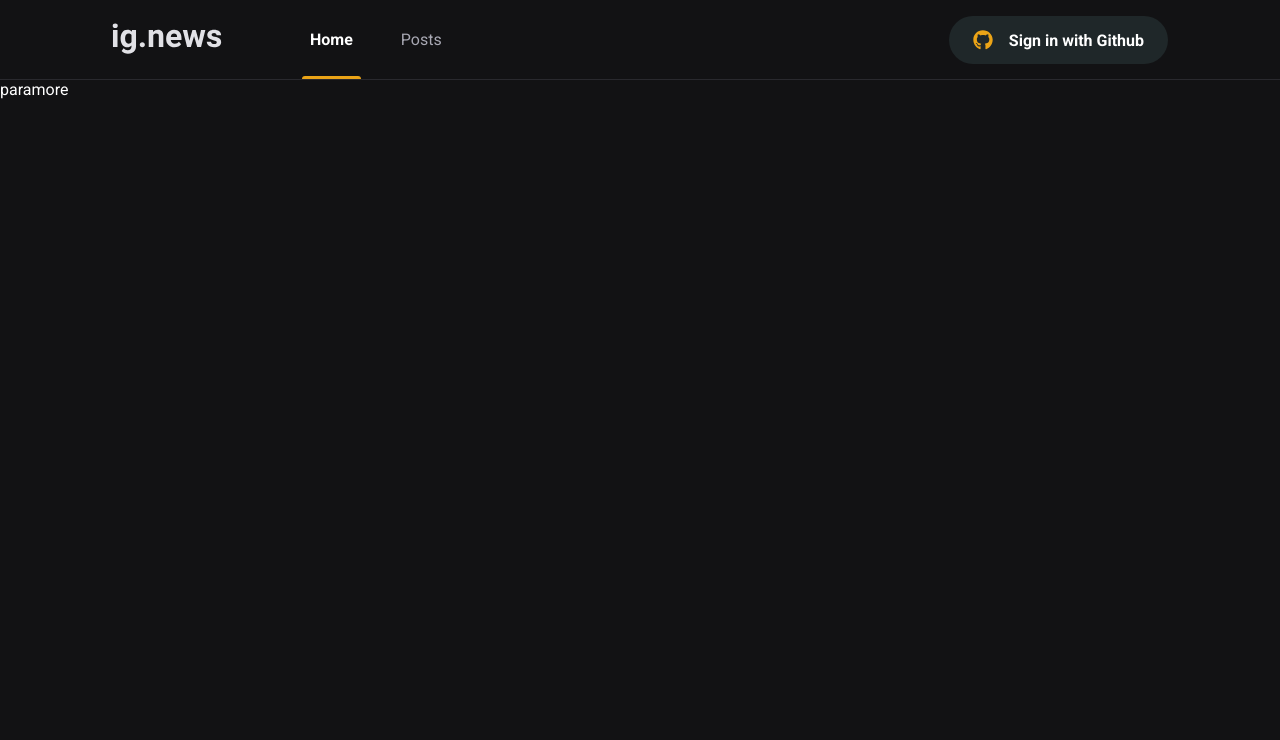
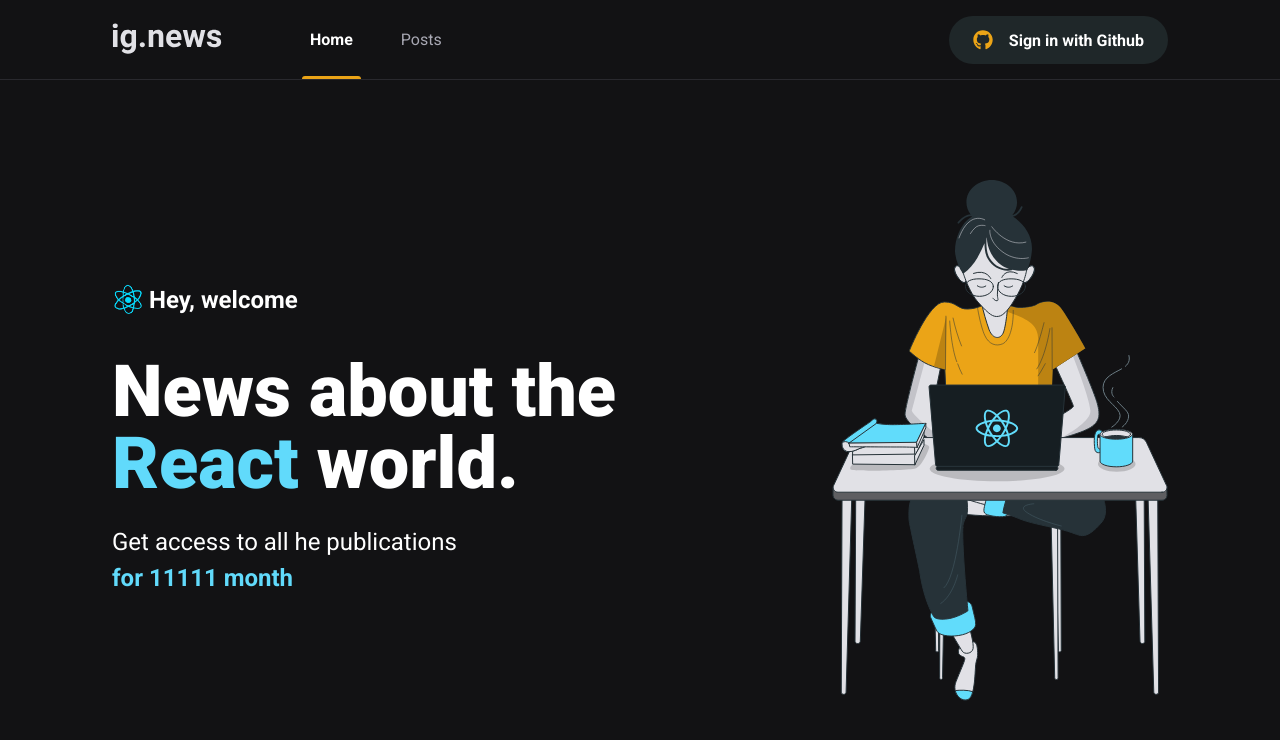
Before and after one commit to slooock/ignews, a Next.js app: page / in a window 1280 px wide. Shown: the top 740 px of the page. Built offline with nearby package versions, Linux system fonts and the light colour scheme; no server answers.

Commit message:
add dashboard

```diff
--- /dev/null
+++ b/src/pages/home.module.scss
@@ -0,0 +1,53 @@
+.contentContainer {
+  max-width: 1120px;
+  margin: 0 auto;
+  padding: 0 2rem;
+  height: calc(100vh - 5rem);
+
+  display: flex;
+  align-items: center;
+  justify-content: space-between;
+}
+
+.hero {
+  max-width: 600px;
+
+  > span {
+    font-size: 1.5rem;
+    font-weight: bold;
+
+    display: flex;
+    flex-direction: row;
+    align-items: center;
+
+    img {
+      margin-right: 5px;
+    }
+  }
+
+  h1 {
+    font-size: 4.5rem;
+    line-height: 4.5rem;
+    font-weight: 900;
+    margin-top: 2.5rem;
+
+    span {
+      color: var(--cyan-500);
+    }
+  }
+
+  p {
+    font-size: 1.5rem;
+    line-height: 2.25rem;
+    margin-top: 1.5rem;
+
+    span {
+      color: var(--cyan-500);
+      font-weight: bold;
+    }
+  }
+
+  button {
+    margin-top: 2.5rem;
+  }
+}
--- a/src/pages/index.tsx
+++ b/src/pages/index.tsx
@@ -1,3 +1,47 @@
-export default function Home() {
-  return <div>paramore</div>;
+import { GetStaticProps } from "next";
+import Head from "next/head";
+
+// import { SubscribeButton } from "../components/SubscribeButton";
+
+import styles from "./home.module.scss";
+
+interface IHomeProps {
+  product: {
+    priceId: string;
+    amount: string;
+  };
 }
+
+export default function Home({ product }: IHomeProps) {
+  return (
+    <>
+      <Head>
+        <title>Home | ig.news</title>
+      </Head>
+
+      <main className={styles.contentContainer}>
+        <section className={styles.hero}>
+          <span>
+            <img
+              src="/images/react.gif"
+              alt="React Logo Animated"
+              height={32}
+              width={32}
+            />{" "}
+            Hey, welcome
+          </span>
+          <h1>
+            News about the <span>React</span> world.
+          </h1>
+          <p>
+            Get access to all he publications <br />
+            <span>for 11111 month</span>
+          </p>
+          {/* <SubscribeButton /> */}
+        </section>
+
+        <img src="/images/avatar.svg" alt="Girl coding" />
+      </main>
+    </>
+  );
+}
```
